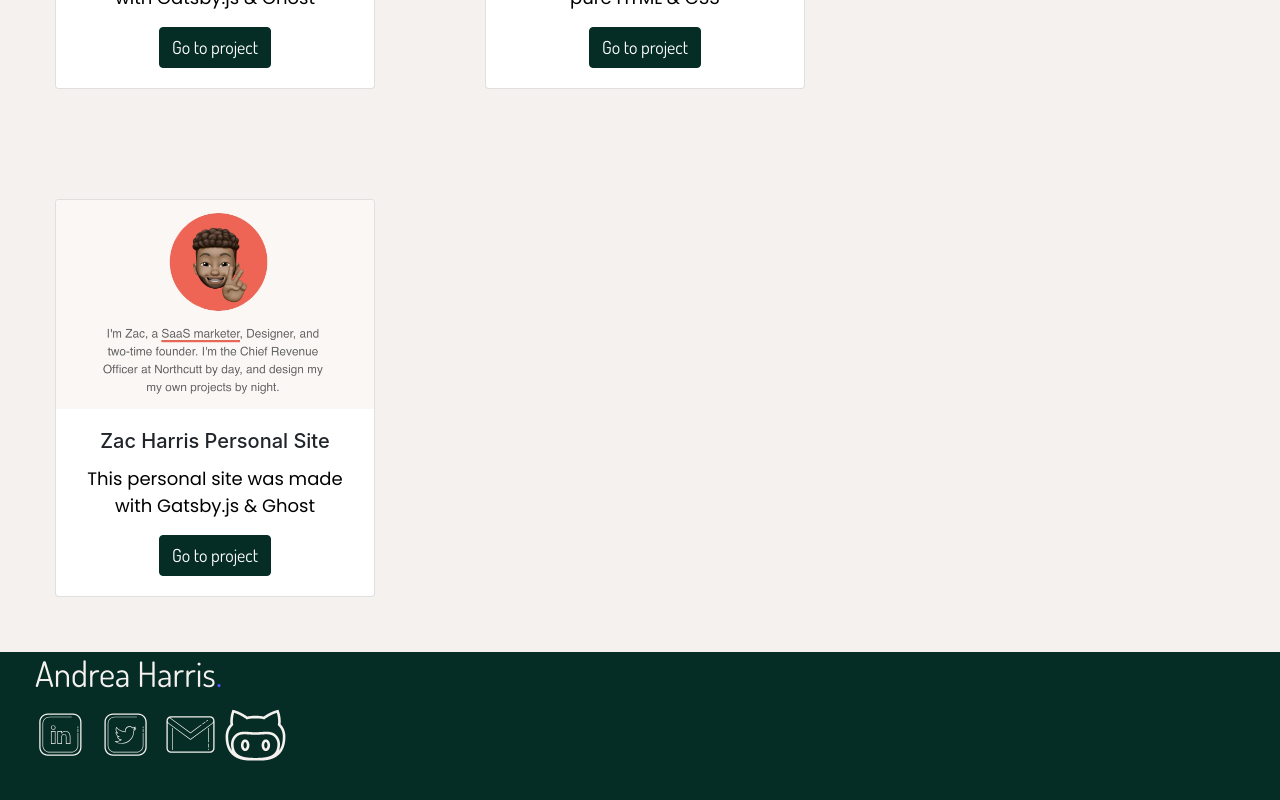
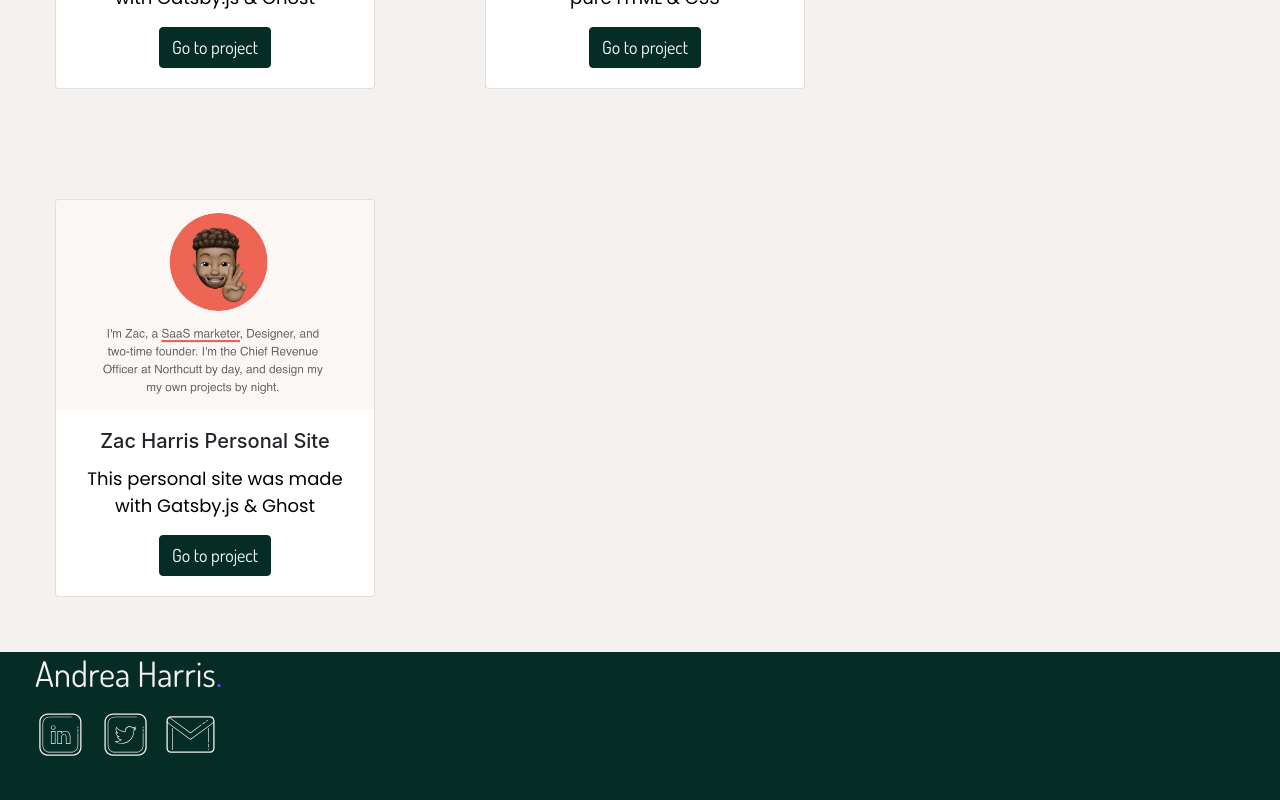
Before and after one commit to harrisharris1/andrea-portfolio, a React (Create React App) app in the folder portfolio/: page / in a window 1280 px wide. Shown: the part 1720-2520 px from the top of the page. Built offline with nearby package versions, Linux system fonts and the light colour scheme.

Commit message:
didnt like icon

```diff
--- a/portfolio/src/components/footer.js
+++ b/portfolio/src/components/footer.js
@@ -17,7 +17,7 @@ const Footer = () =>(
                   <a target='_blank' href="https://www.linkedin.com/in/andrea-harris-208989174/" rel="noopener noreferrer"><img src={linkedin} width="65px" alt="linkedin icon"></img></a>
                   <a target='_blank' href="https://www.twitter.com/ImAndreaHarris/" rel="noopener noreferrer"><img src={twitter} width="65px" alt="twitter icon"></img></a>
                  <a target='_blank' href="mailto:a.s.quintana1210@gmail.com" rel="noopener noreferrer"><img src={gmail} width="65px" alt="gmail icon"></img></a>
-                 <a target='_blank' href="https://github.com/aharris1012" rel="noopener noreferrer"><img src={githubcat} width="65px" alt="github icon"></img></a>
+                 {/* <a target='_blank' href="https://github.com/aharris1012" rel="noopener noreferrer"><img src={githubcat} width="55px" alt="github icon"></img></a> */}
 
                </div>
 
```
